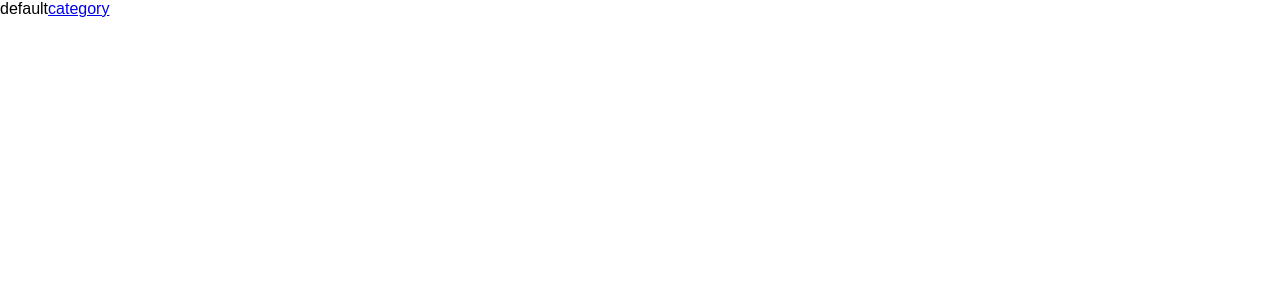
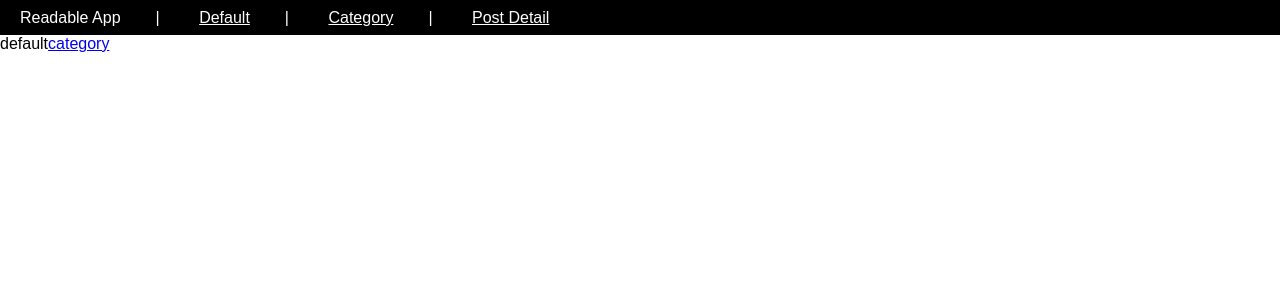
Before and after one commit to ZHICHONGLI/Uda-Readable, a React app: page / in a window 1280 px wide. Shown: the top 300 px of the page. Built offline with nearby package versions, Linux system fonts and the light colour scheme.

Commit message:
init redux

```diff
--- a/src/App.js
+++ b/src/App.js
@@ -1,21 +1,32 @@
-import React, { Component }  from 'react';
-import { BrowserRouter as Router, Route } from 'react-router-dom';
-import Default                  from './pages/Default';
-import Category                 from './pages/Category';
-import PostDetail               from './pages/PostDetail';
+import React, { Component } from 'react';
+import { BrowserRouter as Router, Route, Redirect, Switch } from 'react-router-dom';
+import Default from './pages/Default';
+import Category from './pages/Category';
+import PostDetail from './pages/PostDetail';
+import Navbar from './components/Navbar';
+import { createStore } from 'redux';
+import reducer from './reducers';
+import { Provider } from 'react-redux';
+
+const store = createStore(
+  reducer
+);
 
 class App extends Component {
   render() {
     return (
       <div className="App">
+        <Provider store={store}>
           <Router>
             <div>
+              <Navbar/>
+              <Route exact path="/" component={Default}/>
               <Route path="/category" render={({history}) => (
                 <Category/>
               )}/>
-            <Route exact path="/" component={Default}/>
             </div>
           </Router>
+        </Provider>
       </div>
     );
   }
```
Lines whose indentation alone changed are shown as unchanged.
